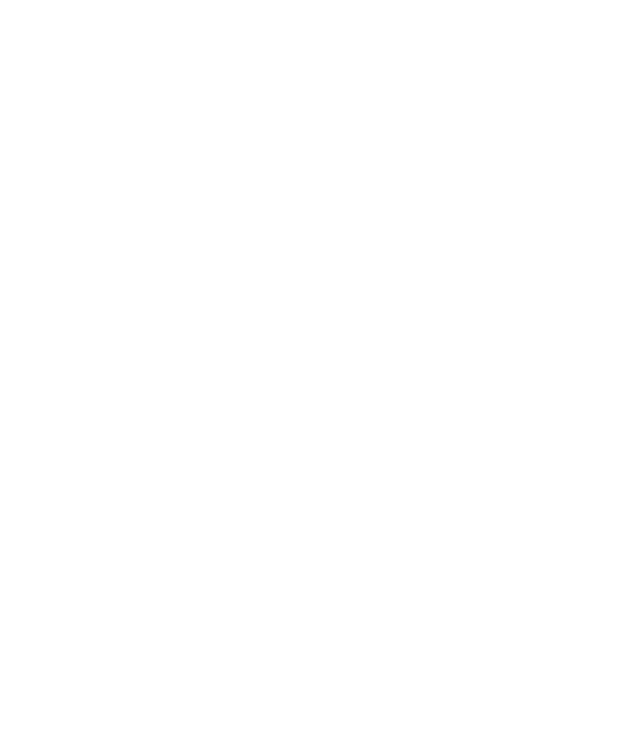
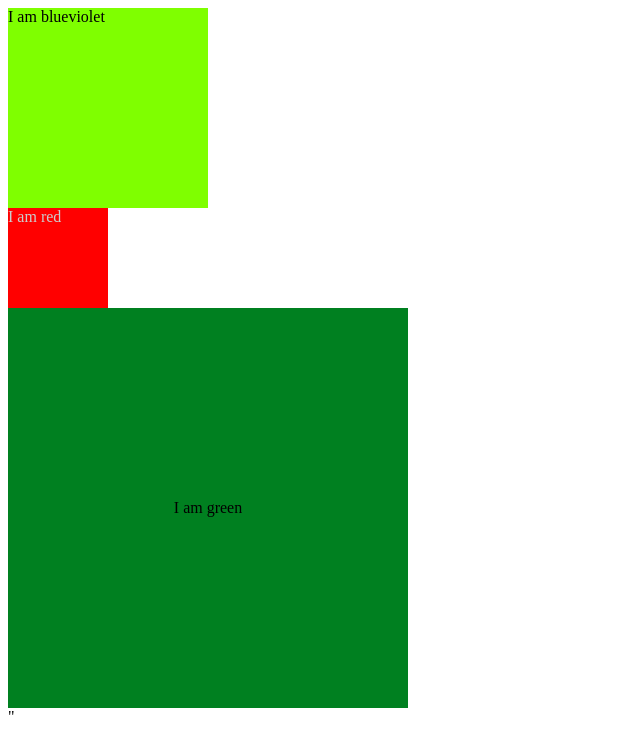
Before and after one commit to arlen323232/okurmen_is_lesson_13_ilmiev_arlen, a plain HTML site: page index.html in a window 1280 px wide. Shown: the whole page, without its empty margins (0-640 px from the left). Drawn offline with Linux system fonts and the light colour scheme.

Commit message:
Arlen Thank You!

```diff
--- a/index.html
+++ b/index.html
@@ -7,6 +7,13 @@
     <link rel="stylesheet" href="./syle.css">
 </head>
 <body>
+    <div id="container"></div>
+    <script>
+   src="<script src="https://code.jquery.com/jquery-3.7.1.min.js"
+   integrity="sha256-/JqT3SQfawRcv/BIHPThkBvs0OEvtFFmqPF/lYI/Cxo="
+   crossorigin="anonymous"></script>"
+
+    </script>
     <script src="./index.js"></script>
 </body>
 </html>
--- a/index.js
+++ b/index.js
@@ -0,0 +1,16 @@
+document.addEventListener('DOMContentLoaded', () => {
+    function createDivElementToContainer(text, className) {
+        const container = document.getElementById('container');
+        // const container = document.querySelector('#container');
+        const newElement = document.createElement('div')
+        newElement.innerHTML = text;
+        newElement.classList.add(className);
+        container.appendChild(newElement);
+    }
+
+
+
+    createDivElementToContainer('I am blueviolet', 'container-child-1');
+    createDivElementToContainer('I am red', 'container-child-2');
+    createDivElementToContainer('I am green', 'container-child-3');
+});
--- a/syle.css
+++ b/syle.css
@@ -0,0 +1,22 @@
+.container-child-1 {
+    background-color: chartreuse;
+    height: 200px;
+    width: 200px;
+    color: fff;
+}
+
+.container-child-2 {
+    background-color: rgb(255, 0, 0);
+    height: 100px;
+    width: 100px;
+    color: #ccc;
+}
+
+.container-child-3 {
+    background-color: rgb(0, 128, 32);
+    width: 400px;
+    height: 400px;
+    display: flex;
+    justify-content: center;
+    align-items: center;
+}
```
